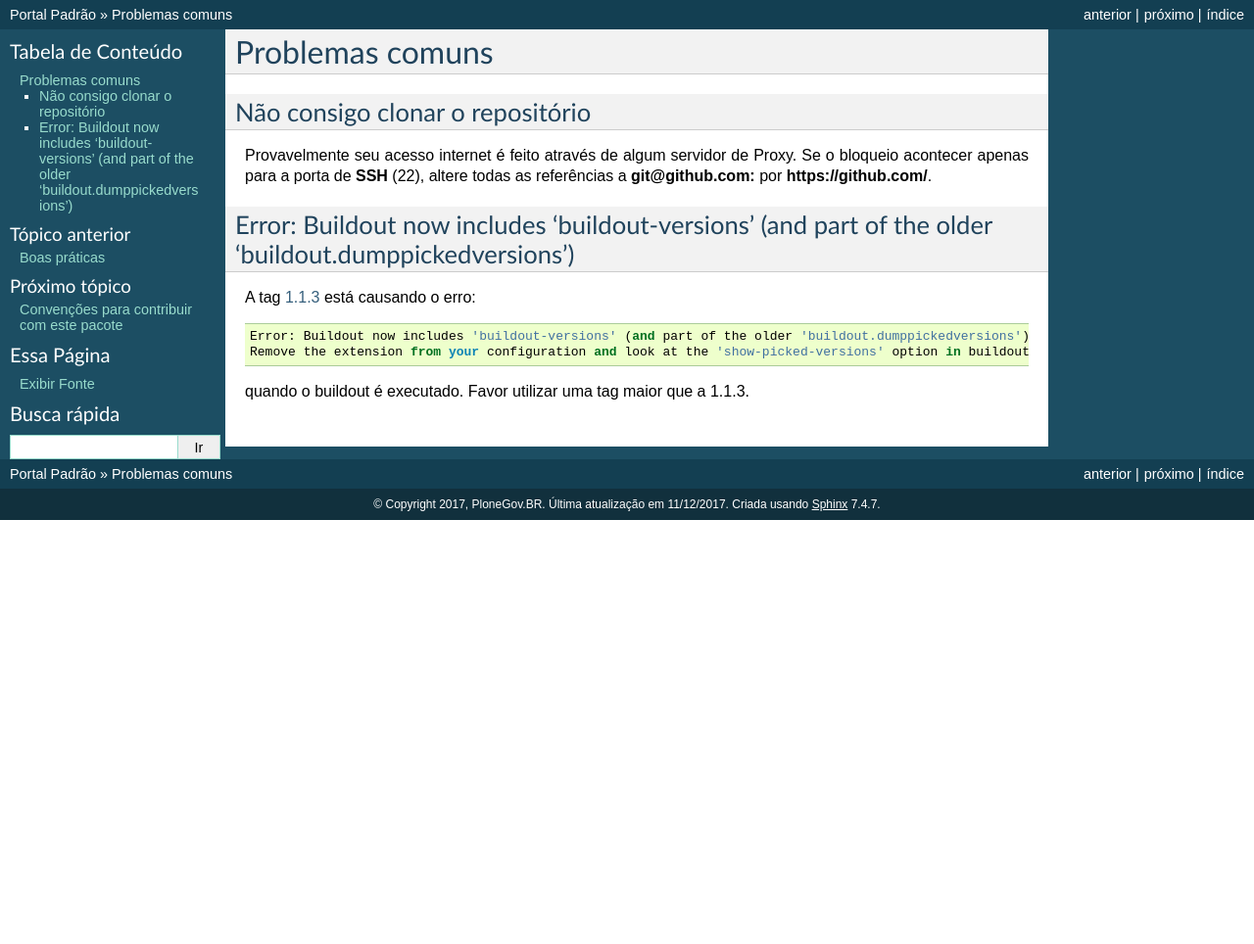
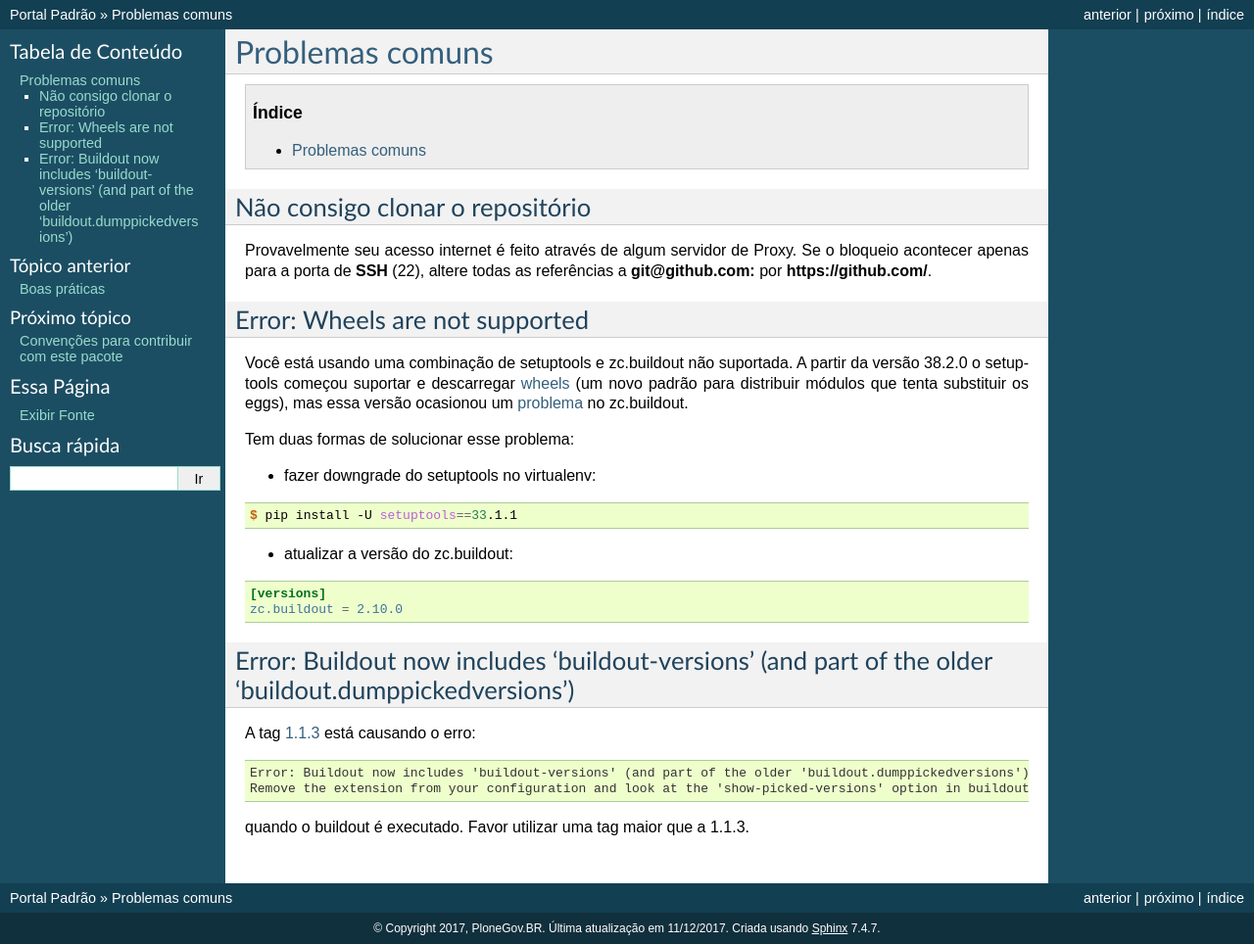
Before and after one commit to plonegovbr/portal.buildout, a Sphinx documentation site: the page built from docs/problemas.rst, in a window 1280 px wide. Shown: the whole page at 98% size. Built offline with Sphinx 7.4.7, drawn with Linux system fonts in a browser that asks for light colours; before the commit the page ends 900 px from its top, so only the background shows below that.

Commit message:
Add entry with information about wheels issue
Refs. https://github.com/buildout/buildout/issues/425

[skip ci]

```diff
--- a/docs/problemas.rst
+++ b/docs/problemas.rst
@@ -1,6 +1,10 @@
 ================
 Problemas comuns
 ================
+
+.. contents:: Índice
+   :depth: 1
+
 
 Não consigo clonar o repositório
 ================================
@@ -9,12 +13,36 @@ Provavelmente seu acesso internet é feito através de algum servidor de Proxy.
 Se o bloqueio acontecer apenas para a porta de **SSH** (22), altere
 todas as referências a  **git@github.com:** por **https://github.com/**.
 
+
+Error: Wheels are not supported
+===============================
+
+Você está usando uma combinação de setuptools e zc.buildout não suportada.
+A partir da versão 38.2.0 o setuptools começou suportar e descarregar `wheels <https://pythonwheels.com/>`_ (um novo padrão para distribuir módulos que tenta substituir os eggs),
+mas essa versão ocasionou um `problema <https://github.com/buildout/buildout/issues/425>`_ no zc.buildout.
+
+Tem duas formas de solucionar esse problema:
+
+* fazer downgrade do setuptools no virtualenv:
+
+.. code-block:: console
+
+    $ pip install -U setuptools==33.1.1
+
+* atualizar a versão do zc.buildout:
+
+.. code-block:: ini
+
+    [versions]
+    zc.buildout = 2.10.0
+
+
 Error: Buildout now includes 'buildout-versions' (and part of the older 'buildout.dumppickedversions')
 ======================================================================================================
 
 A tag `1.1.3 <https://github.com/plonegovbr/portal.buildout/releases/tag/1.1.3>`_ está causando o erro:
 
-::
+.. code-block:: console
 
     Error: Buildout now includes 'buildout-versions' (and part of the older 'buildout.dumppickedversions').
     Remove the extension from your configuration and look at the 'show-picked-versions' option in buildout's documentation.
```
